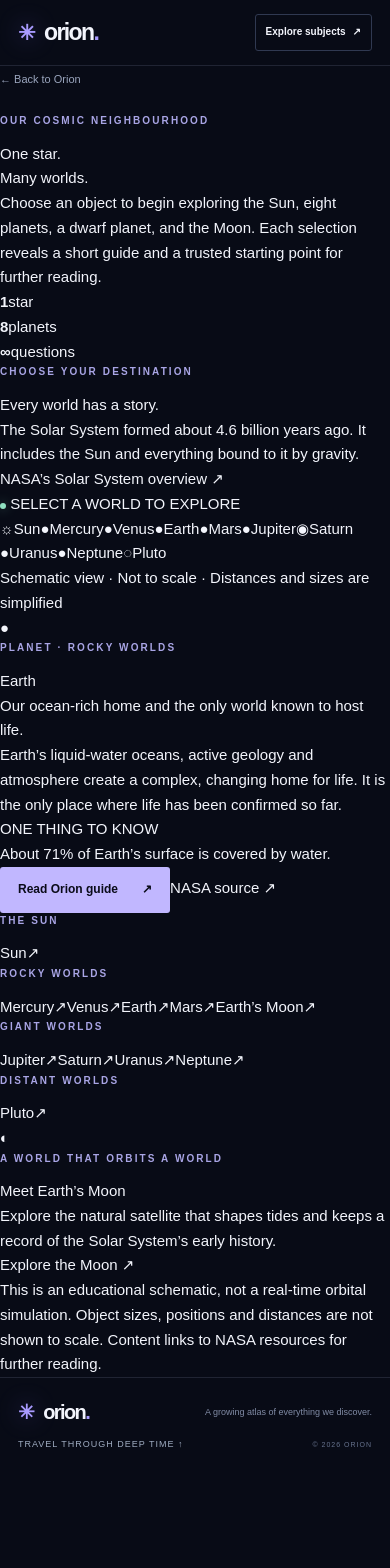
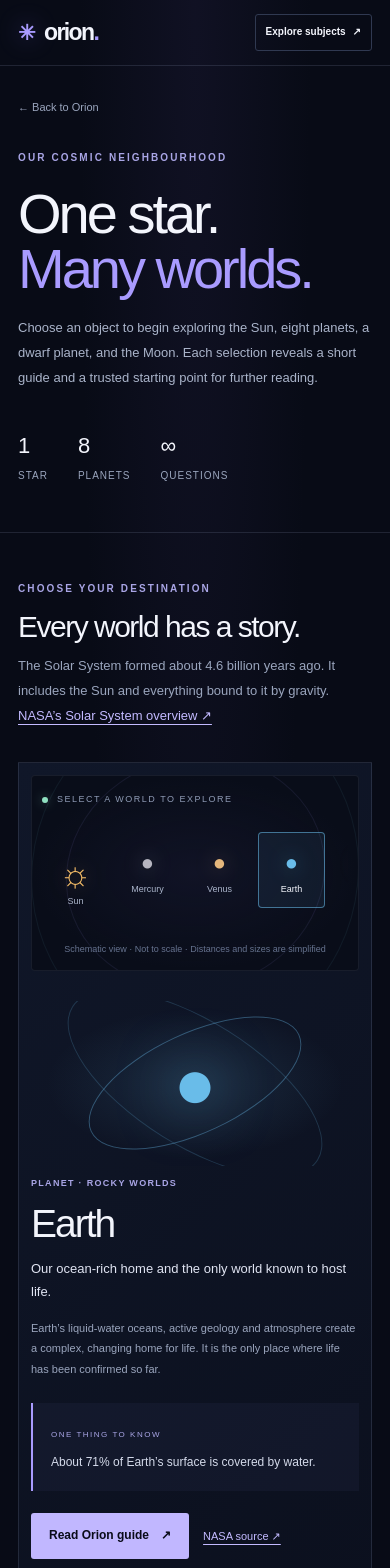
Before and after one commit to ih-rakib/Orion, a Next.js app: page /solar-system in a window 390 px wide. Shown: the top 1568 px of the page. Before the commit the page ends 1476 px from the top, so only its background shows below. Built offline with nearby package versions, Linux system fonts and the light colour scheme.

Commit message:
Style responsive Solar System explorer

```diff
--- a/app/globals.css
+++ b/app/globals.css
@@ -66,3 +66,67 @@
 .timeline-note p{margin:0}
 .timeline-note strong{color:var(--text)}
 @media(max-width:640px){.timeline-hero{padding:28px 18px 48px}.timeline-hero .back-link{margin-bottom:34px}.timeline-hero h1{letter-spacing:-2.8px}.timeline-hero>p:not(.eyebrow):not(.back-link){font-size:14px}.timeline-stats{gap:22px}.timeline-stats strong{font-size:17px}.timeline-stats span{font-size:8px;letter-spacing:.6px}.timeline-content{padding:48px 18px 70px}.timeline-event{grid-template-columns:18px minmax(0,1fr);gap:12px}.timeline-card{padding:17px 15px 19px}.timeline-index{font-size:8px}.timeline-card h3{font-size:20px}.timeline-description{font-size:12px}}
+
+
+/* Interactive Solar System explorer */
+.solar-system-page{min-height:100vh;background:radial-gradient(ellipse at 50% 0%,#29234b40,transparent 42%),var(--bg)}
+.solar-system-hero{max-width:var(--max);margin:0 auto;padding:48px 30px 68px;border-bottom:1px solid var(--line)}
+.solar-system-hero .back-link{display:inline-block;margin-bottom:44px}
+.solar-system-hero h1{font-size:clamp(54px,9vw,100px);line-height:.98;letter-spacing:-5px;font-weight:500;margin:20px 0}
+.solar-system-hero h1 span{color:var(--purple)}
+.solar-system-hero>p:not(.eyebrow):not(.back-link){max-width:620px;color:#aab4ca;line-height:1.9;font-size:16px}
+.solar-system-stats{display:flex;gap:clamp(25px,6vw,75px);margin-top:38px}
+.solar-system-stats div{display:flex;flex-direction:column;gap:3px}
+.solar-system-stats strong{font-size:22px;font-weight:500}
+.solar-system-stats span{font-size:10px;letter-spacing:1px;text-transform:uppercase;color:var(--muted)}
+.solar-system-content{max-width:1100px;margin:0 auto;padding:70px 30px 95px}
+.solar-content-heading{max-width:700px;margin-bottom:34px}
+.solar-content-heading h2{font-size:clamp(30px,4vw,43px);font-weight:500;letter-spacing:-1.5px;line-height:1.15;margin:10px 0}
+.solar-content-heading>p:last-child{font-size:13px;line-height:1.9;color:var(--muted)}
+.solar-content-heading>p a,.solar-source-link{color:#c3baff;text-decoration:underline;text-underline-offset:4px}
+.solar-explorer{border:1px solid var(--line);background:linear-gradient(140deg,#101729,#0a0e1b 80%);padding:clamp(18px,4vw,36px)}
+.solar-system-map{position:relative;overflow:hidden;border:1px solid #a9b0d018;border-radius:4px;background:radial-gradient(ellipse at 50% 50%,#26244942,transparent 70%),#090d19;padding:22px 18px 17px}
+.solar-system-map:before,.solar-system-map:after{content:"";position:absolute;pointer-events:none;border:1px solid #a99bff17;border-radius:50%;width:80%;height:120%;left:10%;top:-10%;transform:rotate(-15deg)}
+.solar-system-map:after{width:100%;height:180%;left:0;top:-40%;transform:rotate(16deg);border-color:#7cd7e811}
+.solar-map-caption{position:relative;z-index:1;display:flex;align-items:center;gap:9px;font-size:9px;letter-spacing:1.5px;color:#8e9ab4}
+.solar-object-track{position:relative;z-index:1;display:flex;align-items:flex-start;justify-content:space-between;gap:8px;overflow-x:auto;padding:34px 0 17px;scrollbar-color:#3c4265 transparent}
+.solar-object-button{--object-color:#a99bff;flex:0 0 76px;min-width:0;display:flex;flex-direction:column;align-items:center;gap:12px;background:transparent;border:1px solid transparent;border-radius:4px;padding:12px 4px 10px;color:#aab4ca;cursor:pointer;transition:background .2s,border-color .2s}
+.solar-object-button:hover,.solar-object-button.is-selected{border-color:color-mix(in srgb,var(--object-color) 55%,transparent);background:color-mix(in srgb,var(--object-color) 8%,transparent);color:#f4f5fc}
+.solar-object-orb{display:grid;place-items:center;width:25px;height:25px;color:var(--object-color);font-size:22px;filter:drop-shadow(0 0 10px color-mix(in srgb,var(--object-color) 35%,transparent))}
+.solar-object-button.is-sun .solar-object-orb{font-size:35px;width:37px;height:37px}
+.solar-object-name{font-size:10px;white-space:nowrap}
+.solar-map-note{position:relative;z-index:1;margin:5px 0 0;text-align:center;color:#66738f;font-size:9px}
+.solar-selection-panel{display:grid;grid-template-columns:minmax(220px,.8fr) minmax(0,1.2fr);gap:clamp(25px,5vw,60px);align-items:center;padding:45px 0;border-bottom:1px solid var(--line)}
+.solar-selection-art{--object-color:#69bce9;min-height:260px;position:relative;display:grid;place-items:center;overflow:hidden;background:radial-gradient(ellipse at center,color-mix(in srgb,var(--object-color) 14%,transparent),transparent 64%)}
+.solar-selection-orb{z-index:1;color:var(--object-color);font-size:86px;line-height:1;filter:drop-shadow(0 0 30px color-mix(in srgb,var(--object-color) 55%,transparent))}
+.solar-selection-orb.orb-saturn{font-size:100px}
+.solar-selection-ring{position:absolute;width:230px;height:100px;border:1px solid color-mix(in srgb,var(--object-color) 38%,transparent);border-radius:50%;transform:rotate(-25deg)}
+.solar-selection-ring.ring-two{width:290px;height:125px;transform:rotate(32deg);border-color:color-mix(in srgb,var(--object-color) 20%,transparent)}
+.solar-selection-copy{min-width:0}
+.solar-selection-copy .eyebrow{font-size:9px;letter-spacing:1.3px}
+.solar-selection-copy h2{font-size:clamp(34px,5vw,54px);letter-spacing:-2px;font-weight:500;line-height:1.08;margin:12px 0}
+.solar-selection-summary{font-size:15px;line-height:1.8;color:#e0e4f2;margin:0 0 14px}
+.solar-selection-detail{font-size:12px;line-height:1.9;color:var(--muted);margin:0}
+.solar-fact{margin-top:23px;padding:17px 18px;border-left:2px solid var(--purple);background:#a99bff0b}
+.solar-fact span{font-size:8px;letter-spacing:1.5px;color:#a9a5e5}
+.solar-fact p{margin:7px 0 0;font-size:12px;line-height:1.8;color:#d4daea}
+.solar-selection-actions{display:flex;align-items:center;gap:20px;flex-wrap:wrap;margin-top:22px}
+.solar-selection-actions .button-primary{gap:12px}
+.solar-source-link{font-size:11px}
+.solar-group-index{display:grid;grid-template-columns:repeat(2,minmax(0,1fr));gap:28px 35px;padding:35px 0}
+.solar-group{min-width:0}
+.solar-group .eyebrow{font-size:9px;letter-spacing:1.5px}
+.solar-group-links{display:flex;gap:8px;flex-wrap:wrap}
+.solar-group-links button{display:inline-flex;align-items:center;gap:12px;border:1px solid var(--line);background:#0b1020;color:#c2cbe0;border-radius:2px;padding:9px 11px;font-size:11px;cursor:pointer}
+.solar-group-links button span{color:#a99bff}
+.solar-group-links button:hover,.solar-group-links button.active{border-color:#8c82db;color:white;background:#a99bff10}
+.solar-moon-callout{display:grid;grid-template-columns:auto minmax(0,1fr) auto;align-items:center;gap:22px;border:1px solid var(--line);padding:22px;background:radial-gradient(ellipse at 0 50%,#7a9dc21c,transparent 70%)}
+.solar-moon-symbol{font-size:34px;color:#c8cee0}
+.solar-moon-callout .eyebrow{font-size:8px;margin-bottom:6px}
+.solar-moon-callout h3{font-size:19px;font-weight:500;margin:0}
+.solar-moon-callout p:not(.eyebrow){font-size:11px;line-height:1.8;color:var(--muted);margin:5px 0 0}
+.solar-moon-callout button{border:1px solid #41465f;background:transparent;color:#d8dcf0;padding:10px 12px;font-size:10px;white-space:nowrap;cursor:pointer}
+.solar-moon-callout button:hover{border-color:#a99bff;color:white}
+.solar-disclaimer{max-width:800px;margin:22px auto 0;color:#727e99;font-size:10px;line-height:1.8;text-align:center}
+@media(max-width:760px){.solar-selection-panel{grid-template-columns:1fr;gap:10px;padding:30px 0}.solar-selection-art{min-height:190px}.solar-selection-orb{font-size:72px}.solar-group-index{gap:22px}.solar-moon-callout{grid-template-columns:auto minmax(0,1fr);gap:14px}.solar-moon-callout button{grid-column:2;justify-self:start}}
+@media(max-width:640px){.solar-system-hero{padding:28px 18px 48px}.solar-system-hero .back-link{margin-bottom:34px}.solar-system-hero h1{font-size:56px;letter-spacing:-3px}.solar-system-hero>p:not(.eyebrow):not(.back-link){font-size:13px}.solar-system-stats{gap:30px}.solar-system-content{padding:48px 18px 70px}.solar-explorer{padding:12px}.solar-system-map{padding:16px 10px 13px}.solar-object-track{justify-content:flex-start;gap:5px;padding-top:25px}.solar-object-button{flex-basis:67px}.solar-object-name{font-size:9px}.solar-selection-art{min-height:165px}.solar-selection-copy h2{font-size:39px}.solar-selection-summary{font-size:13px}.solar-selection-detail{font-size:11px}.solar-selection-actions{gap:14px}.solar-group-index{grid-template-columns:1fr;gap:20px}.solar-moon-callout{padding:16px}.solar-moon-callout button{font-size:9px}}
```
